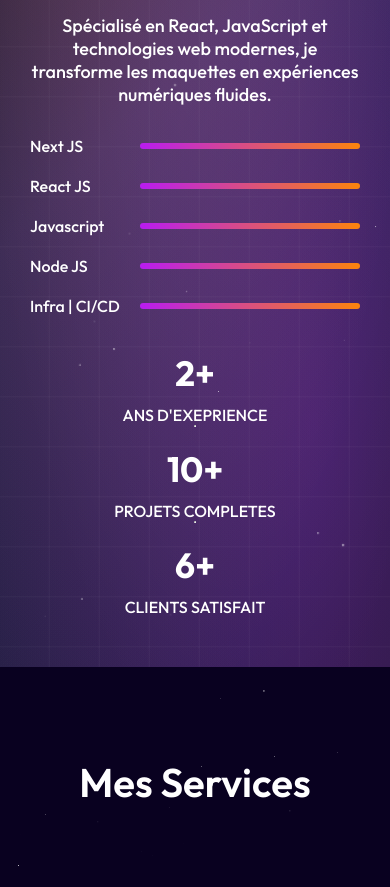
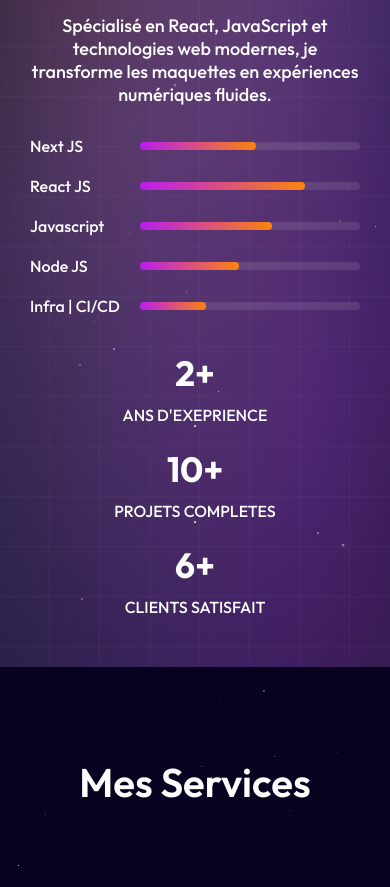
Before and after one commit to harfleur20/porfolio, a React (Vite) app: page / in a window 390 px wide. Shown: the part 1303-2190 px from the top of the page. Built offline with nearby package versions, Linux system fonts and the light colour scheme.

Commit message:
mise à jour

```diff
--- a/src/components/About/About.css
+++ b/src/components/About/About.css
@@ -72,14 +72,58 @@
     font-weight: 500;
 }
 
-.about-skill hr {
+    .about-skill hr {
     outline: none;
     border: none;
-    width: 50%;
     height: 8px;
     border-radius: 50px;
     background: linear-gradient(264deg, #FF8A00 -5.09%, #B415FF 106.28%);
+    width: 0%; /* Commence à 0 */
+    max-width: var(--skill-width);
+    transition: width 1.5s cubic-bezier(0.25, 0.46, 0.45, 0.94);
+    opacity: 1;
 }
+
+/* Classe qui déclenche l'animation */
+.about-skill hr.animate {
+    width: var(--skill-width);
+}
+
+/* Ajoute un fond pour les barres */
+.about-skill {
+    display: flex;
+    gap: 15px;
+    align-items: center;
+    transition: 0.3s;
+    position: relative;
+    width: 100%;
+}
+
+/* Barre de fond grise (optionnel) */
+.about-skill::after {
+    content: '';
+    position: absolute;
+    left: 170px;
+    right: 0px;
+    height: 8px;
+    border-radius: 50px;
+    background: rgba(255, 255, 255, 0.1);
+    z-index: -1;
+}
+
+/* Responsive pour les barres de fond */
+@media screen and (max-width: 768px) {
+    .about-skill::after {
+        left: 110px; /* Ajuste pour mobile */
+    }
+}
+
+@media screen and (max-width: 480px) {
+    .about-skill::after {
+        left: 110px; /* Ajuste pour mobile très petit */
+    }
+}
+
 
 .about-achievements {
     display: flex;
@@ -143,7 +187,7 @@
     }
 
     .about-skill hr {
-        width: 50%;
+        width: 85%;
     }
 }
 
@@ -214,13 +258,6 @@
         text-align: left;
     }
 
-    .about-skill hr {
-
-        flex: 1 !important;
-        width: auto !important;
-        height: 6px;
-        margin: 0;
-    }
 
     .about-achievements {
         margin-top: 5px;
--- a/src/components/About/About.jsx
+++ b/src/components/About/About.jsx
@@ -1,10 +1,13 @@
-import React, { useEffect } from 'react'
+import React, { useEffect, useRef } from 'react'
 import './About.css'
-// import themePattern from '../../assets/theme_pattern.svg'
 import profile_img from '../../assets/react.png'
 
 function About() {
+  const aboutRef = useRef(null);
+  const skillsRef = useRef(null);
+
   useEffect(() => {
+    // Création des étoiles
     const container = document.querySelector('.about-stars');
     if (!container) return;
 
@@ -33,20 +36,52 @@ function About() {
       container.appendChild(star);
     }
 
+    // Observer pour l'animation des compétences
+    const observer = new IntersectionObserver(
+      (entries) => {
+        entries.forEach((entry) => {
+          if (entry.isIntersecting) {
+            const skillBars = entry.target.querySelectorAll('.about-skill hr');
+
+            // Animer chaque barre avec un délai progressif
+            skillBars.forEach((bar, index) => {
+              setTimeout(() => {
+                bar.classList.add('animate');
+              }, index * 200); // 200ms entre chaque animation
+            });
+
+            // Arrêter d'observer après l'animation
+            observer.unobserve(entry.target);
+          }
+        });
+      },
+      {
+        threshold: 0.3, // Déclenche quand 30% est visible
+        rootMargin: '0px 0px -50px 0px' // Déclenche un peu avant
+      }
+    );
+
+    if (skillsRef.current) {
+      observer.observe(skillsRef.current);
+    }
+
     return () => {
       const container = document.querySelector('.about-stars');
       if (container) container.innerHTML = '';
+
+      if (skillsRef.current) {
+        observer.unobserve(skillsRef.current);
+      }
     };
   }, []);
 
   return (
-    <div className='about' id='about'>
+    <div className='about' id='about' ref={aboutRef}>
         {/* Étoiles en fond */}
         <div className="about-stars"></div>
 
         <div className="about-title">
             <h1>A propos de moi</h1>
-            {/* <img src={themePattern} alt="" /> */}
         </div>
         <div className="about-sections">
             <div className="about-left">
@@ -57,13 +92,30 @@ function About() {
                   <p>Je suis un développeur Fullstack, UI/UX Designer & Graphiste, capable de concevoir de l'identité visuelle à la conception d'applications web interactives et responsives.</p>
                   <p>Spécialisé en React, JavaScript et technologies web modernes, je transforme les maquettes en expériences numériques fluides.</p>
                 </div>
-                <div className="about-skills">
-                    <div className="about-skill"><p>Next JS</p> <hr style={{width:"45%"}}/></div>
-                    <div className="about-skill"><p>React JS</p> <hr style={{width:"60%"}}/></div>
-                    <div className="about-skill"><p>Javascript</p> <hr style={{width:"55%"}}/></div>
-                    <div className="about-skill"><p>Node JS</p> <hr style={{width:"40%"}}/></div>
-                    <div className="about-skill"><p>Infra | CI/CD</p> <hr style={{width:"25%"}}/></div>
+
+              <div className="about-skills" ref={skillsRef}>
+                <div className="about-skill">
+                    <p>Next JS</p>
+                    <hr style={{ '--skill-width': '35%' }} />
                 </div>
+                <div className="about-skill">
+                    <p>React JS</p>
+                    <hr style={{ '--skill-width': '50%' }} />
+                </div>
+                <div className="about-skill">
+                    <p>Javascript</p>
+                    <hr style={{ '--skill-width': '40%' }} />
+                </div>
+                <div className="about-skill">
+                    <p>Node JS</p>
+                    <hr style={{ '--skill-width': '30%' }} />
+                </div>
+                <div className="about-skill">
+                    <p>Infra | CI/CD</p>
+                    <hr style={{ '--skill-width': '20%' }} />
+                </div>
+              </div>
+
             </div>
         </div>
         <div className="about-achievements">
```
